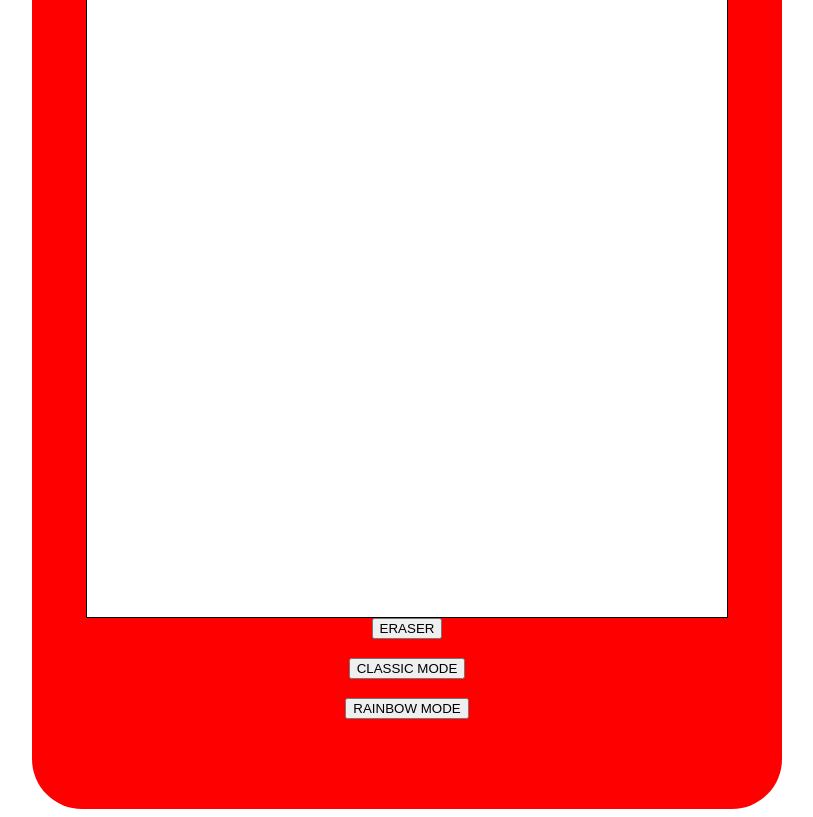
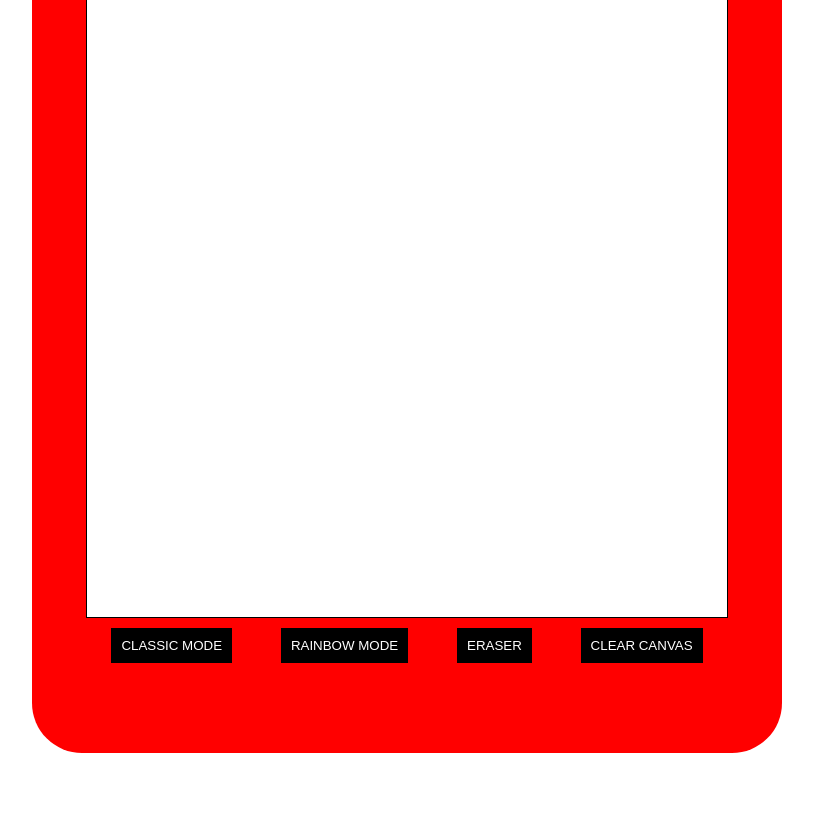
Before and after one commit to miarothman/etch-a-sketch, a plain HTML site: page index.html in a window 1280 px wide. Shown: the part 148-965 px from the top of the page, without its empty margins (233-1046 px from the left). After the commit the page ends 909 px from the top, so only its background shows below. Drawn offline with Linux system fonts and the light colour scheme.

Commit message:
Add clear canvas option which clears whole canvas / refreshes the page

```diff
--- a/index.html
+++ b/index.html
@@ -12,14 +12,15 @@
 <div class="etchSketchBorder">
     <h1>Etch A Sketch</h1>
 
-    <div id="container">
-    <!-- grid container (etch-a-sketch canvas) -->
+    <div id="container"><!-- grid container (etch-a-sketch canvas) --></div>
+
+    <div class="modes">
+    <!-- modes div with different button options -->
+    <button id="gray">CLASSIC MODE</button>
+    <button id="rainbow">RAINBOW MODE</button>
+    <button id="eraser">ERASER</button>
+    <button id="restart" onClick="window.location.reload();">CLEAR CANVAS</button>
     </div>
-    <button id="eraser">ERASER</button>
-    <br>
-    <button id="gray">CLASSIC MODE</button>
-    <br>
-    <button id="rainbow">RAINBOW MODE</button>
 </div>
 
 
--- a/style.css
+++ b/style.css
@@ -35,9 +35,23 @@ h1 {
     background-color: red;
 }
 
+.modes {
+    width: 640px;
+    display: flex;
+    justify-content: space-around;
+}
+
 #container {
     display: flex;
     flex-wrap: wrap;
     width: 640px;
     border: 1px solid #000;
 }
+
+#gray, #rainbow, #eraser, #restart {
+    margin-top: 10px;
+    color: #fff;
+    background-color: #000;
+    padding: 10px;
+    border: none;
+}
```
